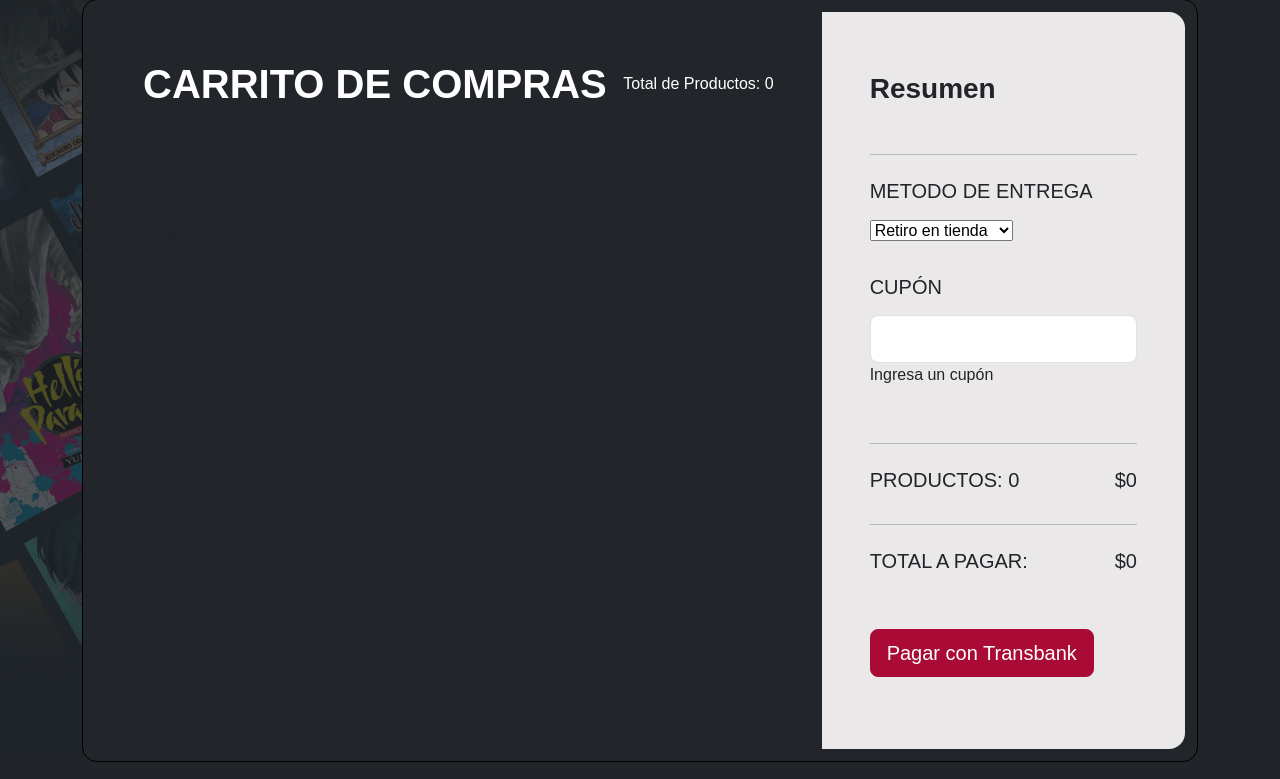
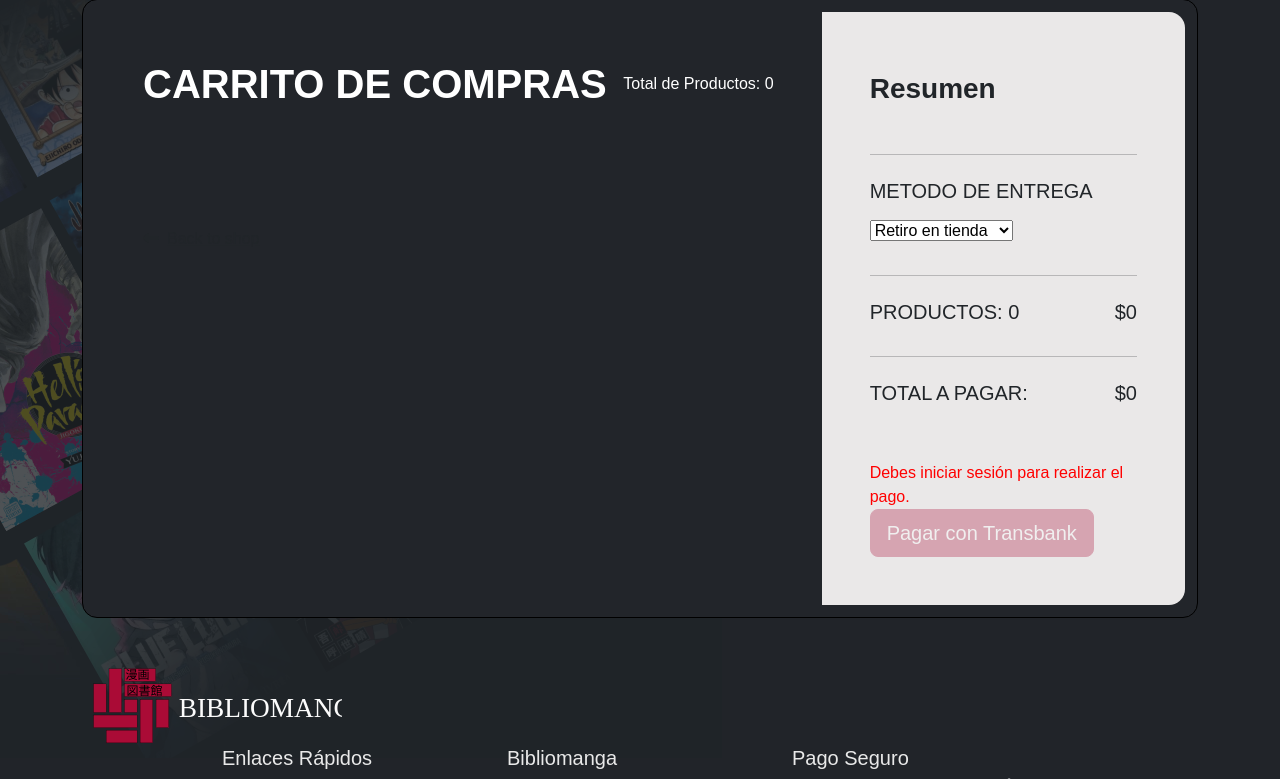
Before and after one commit to elotrodiegoluna/Bibliomanga, a Django app: page /cart/ in a window 1280 px wide. Shown: the part 161-940 px from the top of the page. Run offline with Django 4.2, Linux system fonts and the light colour scheme; parts of the project's set-up code (start-up, migrations or seed data) failed here and were passed over; some libraries are stand-ins or nearby versions.

Commit message:
bloquear pago anonimo

```diff
--- a/store/templates/cart.html
+++ b/store/templates/cart.html
@@ -109,15 +109,6 @@
                         <hr class="mb-1">
                     </form>
                     </div>
-
-                    <h5 class="text-uppercase mb-3">Cupón</h5>
-
-                    <div class="mb-5">
-                      <div class="form-outline">
-                        <input type="text" id="form3Examplea2" class="form-control form-control-lg" />
-                        <label class="form-label" for="form3Examplea2">Ingresa un cupón</label>
-                      </div>
-                    </div>
                     <hr class="my-4">
                     <div class="d-flex justify-content-between mb-4">
                       <h5 class="text-uppercase">Productos: {{ request.session.cart_total_quantity }}</h5>
@@ -132,12 +123,16 @@
                       <h5 class="text-uppercase">Total a pagar:</h5>
                       <h5 id="total-pagar" data-original-value="{{ request.session.cart_total_price }}">${{ request.session.cart_total_price|intcomma }}</h5>
                     </div>
+                    {% if request.user.is_authenticated %}
                     <form id="payment-form" action="{{ response.url }}" method="POST">
                         {% csrf_token %}
                         <input type="hidden" name="token_ws" value="{{ response.token }}">
                         <input id="submit_button" type="submit" value="Pagar con Transbank" class="cart-pagar btn btn-primary btn-block btn-lg">
-
                     </form>
+                    {% else %}
+                    <a style="color:red;">Debes iniciar sesión para realizar el pago.</a>
+                    <input id="submit_button" type="submit" value="Pagar con Transbank" class="cart-pagar btn btn-primary btn-block btn-lg" style="opacity:30%;">
+                    {% endif %}
                     <br>
                   </div>
                 </div>
--- a/store/views.py
+++ b/store/views.py
@@ -105,7 +105,6 @@
         request.session['cart_total_price'] = 0
 
     if request.POST: # POST
-
         selected_option = request.POST.get('shipping-option') # get select de metodo entrega
 
         shipping_form = ShippingForm(request.POST) #
```
